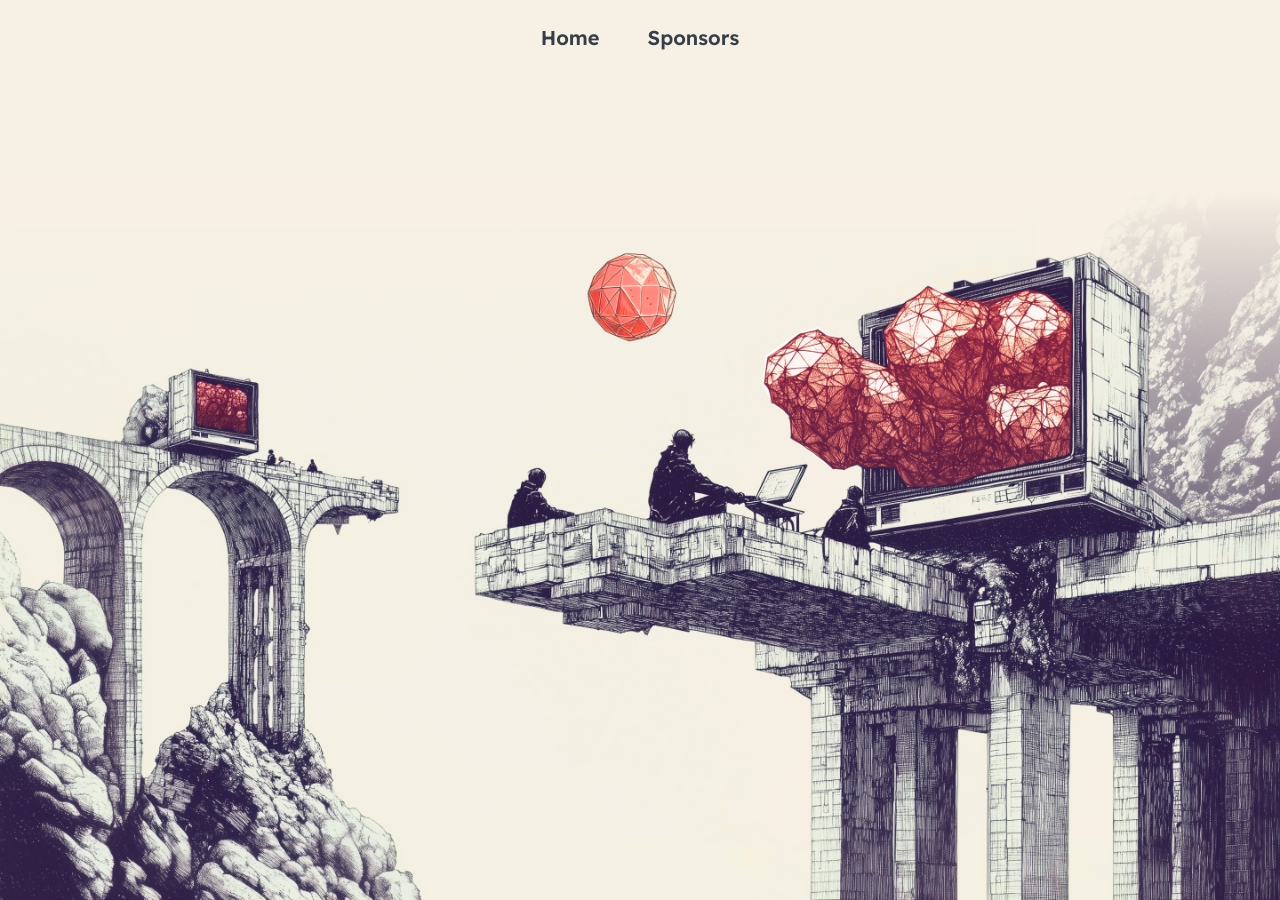
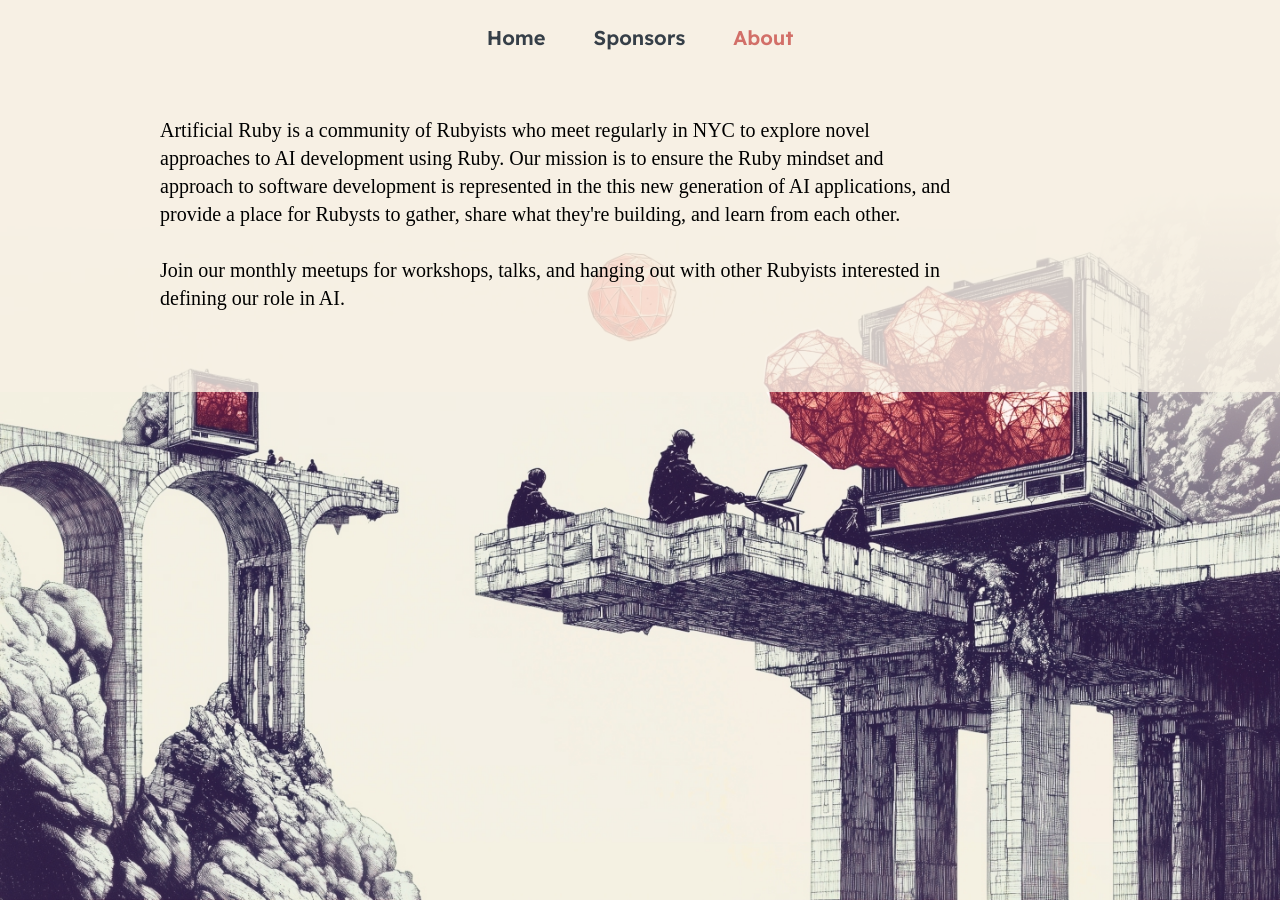
Before and after one commit to ArtificialRuby/artificialruby.ai, a Jekyll site: the page built from about.html, in a window 1280 px wide. Built offline with Jekyll 4.4.1, drawn with Linux system fonts in a browser that asks for light colours; some web fonts are replaced.

Commit message:
Update about page and add it to the nav

```diff
--- a/_layouts/default.html
+++ b/_layouts/default.html
@@ -27,7 +27,7 @@
           <a href="/" class="text-xl font-lexend-deca font-semibold {% if page.url == "/" %} text-highlight {% else %} text-base-content {% endif %}">Home</a>
           <!-- <a href="/events" class="text-xl font-lexend-deca font-semibold {% if page.url == "/events.html" %} text-highlight {% else %} text-base-content {% endif %}">Events</a> -->
           <a href="/sponsors" class="text-xl font-lexend-deca font-semibold {% if page.url == "/sponsors.html" %} text-highlight {% else %} text-base-content {% endif %}">Sponsors</a>
-          <!-- <a href="/about" class="text-xl font-lexend-deca font-semibold {% if page.url == "/about.html" %} text-highlight {% else %} text-base-content {% endif %}">About</a> -->
+          <a href="/about" class="text-xl font-lexend-deca font-semibold {% if page.url == "/about.html" %} text-highlight {% else %} text-base-content {% endif %}">About</a>
         </div>
       </nav>
     </header>
--- a/about.html
+++ b/about.html
@@ -4,5 +4,13 @@ title: About
 bg_image: assets/images/bg_about.jpg
 ---
 
-<div class="px-4 pt-20">
+<div class="grid grid-cols-8 w-full bg-[rgba(247,240,228,0.8)] pb-20 mb-20 w-full">
+  <p class="text-xl font-caudex col-span-5 col-start-2">
+  Artificial Ruby is a community of Rubyists who meet regularly in NYC to explore novel approaches to AI development using Ruby.
+  Our mission is to ensure the Ruby mindset and approach to software development is represented in the this new generation of AI applications, and
+  provide a place for Rubysts to gather, share what they're building, and learn from each other.
+  <br />
+  <br />
+  Join our monthly meetups for workshops, talks, and hanging out with other Rubyists interested in defining our role in AI.
+  </p>
 </div>
--- a/assets/css/style.css
+++ b/assets/css/style.css
@@ -544,6 +544,9 @@ video {
 .col-span-4 {
   grid-column: span 4 / span 4;
 }
+.col-span-5 {
+  grid-column: span 5 / span 5;
+}
 .col-span-6 {
   grid-column: span 6 / span 6;
 }
```
